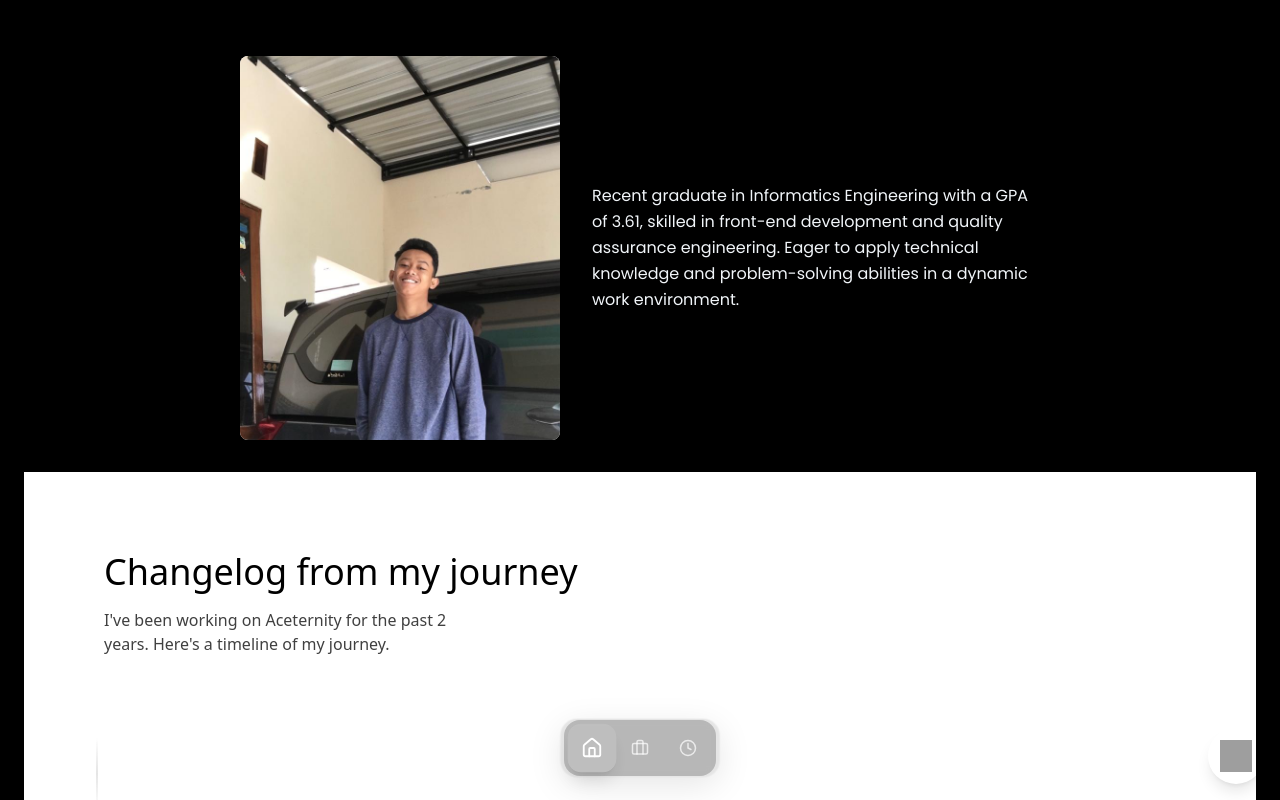
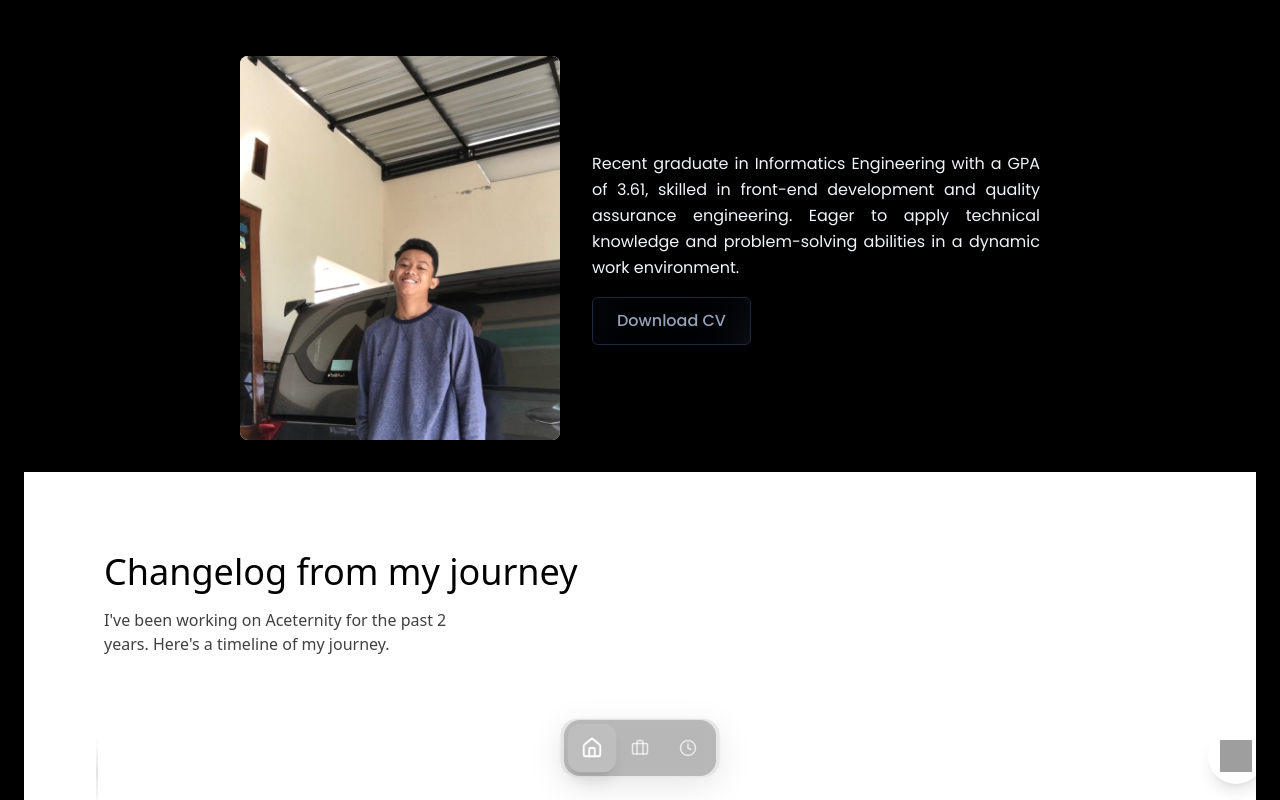
Before and after one commit to agamm-vitooo/workfolio, a React (Vite) app: page /timeline in a window 1280 px wide. Shown: the top 800 px of the page. Built offline with nearby package versions, Linux system fonts and the light colour scheme; grey boxes are pictures that could not be loaded.

Commit message:
Fix/ButtonCV

```diff
--- /dev/null
+++ b/src/components/atom/Button.jsx
@@ -0,0 +1,14 @@
+import React from "react";
+
+const ShimmerButton = ({ onClick }) => {
+  return (
+    <button
+      onClick={onClick}
+      className="inline-flex h-12 animate-shimmer items-center justify-center rounded-md border border-slate-800 bg-[linear-gradient(110deg,#000103,45%,#1e2631,55%,#000103)] bg-[length:200%_100%] px-6 font-medium text-slate-400 transition-colors focus:outline-none focus:ring-2 focus:ring-slate-400 focus:ring-offset-2 focus:ring-offset-slate-50"
+    >
+      Download CV
+    </button>
+  );
+};
+
+export default ShimmerButton;
--- a/src/components/organism/ProfileSection.jsx
+++ b/src/components/organism/ProfileSection.jsx
@@ -1,16 +1,26 @@
 import React from 'react';
 import { DirectionAwareHover } from "../ui/direction-aware-hover";
 import imageSrc from "../../assets/images/images.jpg"; // Import the local image
+import ShimmerButton from '../atom/Button';
+import cvFile from '../../assets/file/Agam Vito Asyhari - Curiculum Vitae.pdf'; // Import CV file
 
 const ProfileSection = () => {
+  // Fungsi unduh untuk mengunduh file CV
+  const handleDownload = () => {
+    const link = document.createElement("a");
+    link.href = cvFile;
+    link.download = "Agam_Vito_CV.pdf"; // Nama file yang diunduh
+    link.click();
+  };
+
   return (
-    <div className="flex items-center justify-center space-x-8 p-6 rounded-lg shadow-lg">
-      <DirectionAwareHoverDemo />
+    <div className="flex items-center justify-center space-x-8 p-6 rounded-lg shadow-lg text-center md:text-left">
+      <DirectionAwareHoverDemo onDownload={handleDownload} />
     </div>
   );
 };
 
-export function DirectionAwareHoverDemo() {
+export function DirectionAwareHoverDemo({ onDownload }) {
   return (
     <div className="flex flex-wrap items-center space-x-8 py-10">
       {/* Profile image with name and title */}
@@ -22,9 +32,12 @@
       </div>
       {/* Profile description text */}
       <div className="max-w-md text-slate-100 leading-relaxed">
-        <p>
+        <p className='text-justify'>
           Recent graduate in Informatics Engineering with a GPA of 3.61, skilled in front-end development and quality assurance engineering. Eager to apply technical knowledge and problem-solving abilities in a dynamic work environment.
         </p>
+        <div className='mt-4'>
+          <ShimmerButton onClick={onDownload} />
+        </div>
       </div>
     </div>
   );
--- a/tailwind.config.js
+++ b/tailwind.config.js
@@ -12,6 +12,7 @@
         extend: {
             animation: {
                 aurora: "aurora 60s linear infinite",
+                shimmer: "shimmer 2s linear infinite",
             },
             keyframes: {
                 aurora: {
@@ -20,6 +21,14 @@
                     },
                     to: {
                         backgroundPosition: "350% 50%, 350% 50%",
+                    },
+                },
+                shimmer: {
+                    from: {
+                        backgroundPosition: "0 0",
+                    },
+                    to: {
+                        backgroundPosition: "-200% 0",
                     },
                 },
             },
```
Also changed, not shown: 1 other file (tests, documents, lock files or other folders).
